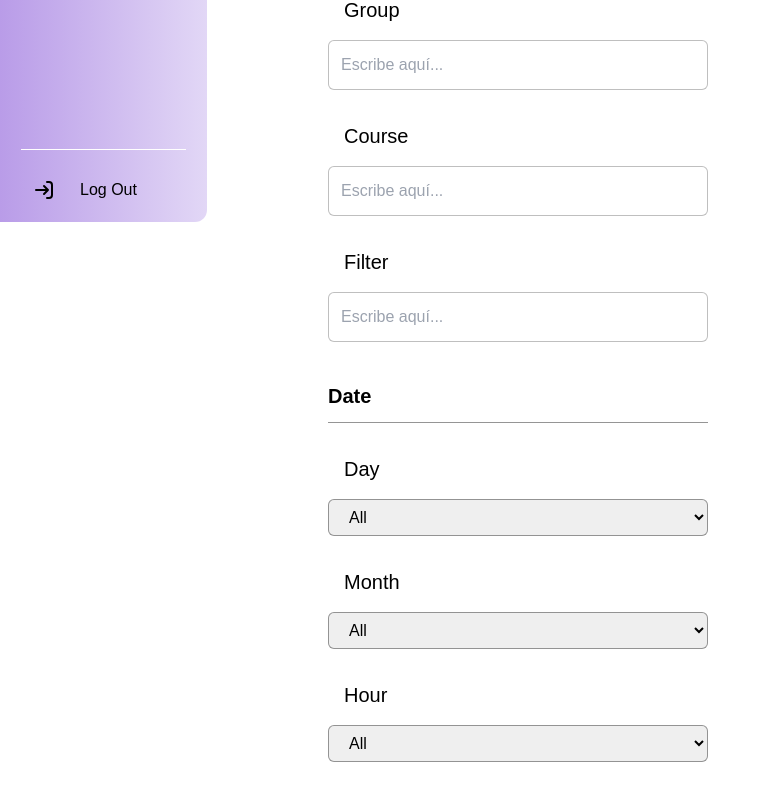
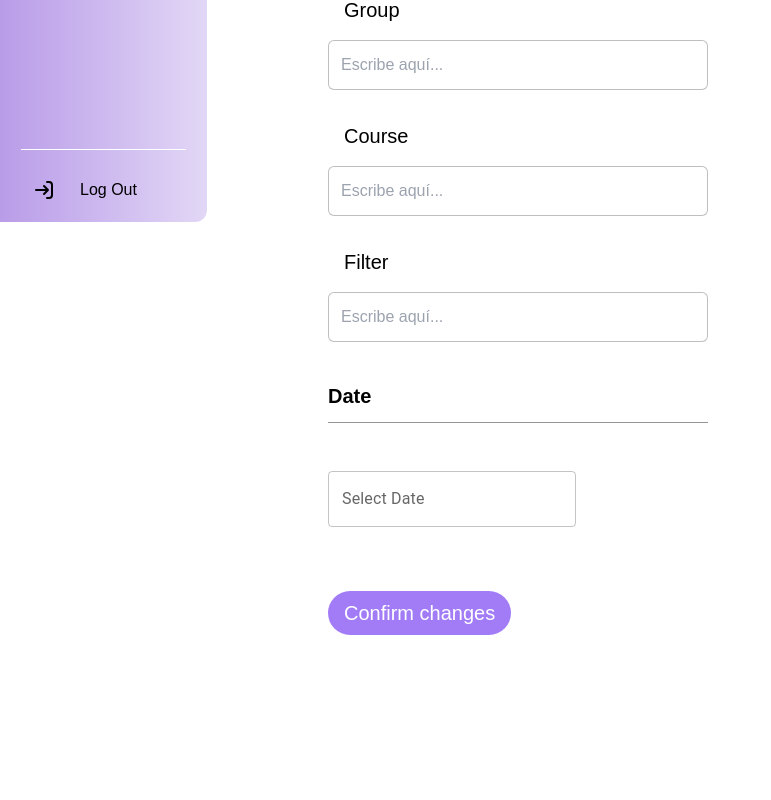
Before and after one commit to Kevingu08/Proyecto-Interactivas-II, a React (Vite) app in the folder Jint/: page /AdminView in a window 1280 px wide. Shown: the part 578-1378 px from the top of the page, without its empty margins (0-771 px from the left). After the commit the page ends 1301 px from the top, so only its background shows below. Built offline with nearby package versions, Linux system fonts and the light colour scheme.

Commit message:
DatePicker added

```diff
--- a/Jint/package.json
+++ b/Jint/package.json
@@ -13,9 +13,12 @@
     "dependencies": {
         "@emotion/react": "^11.11.4",
         "@emotion/styled": "^11.11.5",
-        "@mui/material": "^5.15.17",
+        "@mui/icons-material": "^5.15.18",
+        "@mui/material": "^5.15.18",
         "@mui/x-charts": "^7.4.0",
+        "@mui/x-date-pickers": "^7.5.0",
         "cally": "^0.6.0",
+        "dayjs": "^1.11.11",
         "react": "^18.2.0",
         "react-dom": "^18.2.0",
         "react-router-dom": "^6.23.1",
--- a/Jint/src/pages/AdminView.jsx
+++ b/Jint/src/pages/AdminView.jsx
@@ -1,7 +1,10 @@
 import { Calendar } from '../components/Calendar'
+import { Box, Typography } from '@mui/material'
+import { LocalizationProvider } from '@mui/x-date-pickers/LocalizationProvider'
+import { AdapterDayjs } from '@mui/x-date-pickers/AdapterDayjs'
+import { DatePicker } from '@mui/x-date-pickers/DatePicker'
+
 import { Dropdown } from '../components/Dropdown'
-
-//responsive prueba
 
 export function AdminView() {
     return (
@@ -68,31 +71,25 @@ export function AdminView() {
                     <h2 className="text-xl font-bold mt-10 border-b border-gray border-opacity-90 pb-3 mb-4">
                         Date
                     </h2>
-                    <div className="grid grid-cols-1 sm:grid-cols-1 gap-4 mt-4">
-                        <div>
-                            <h1 className="text-xl font-medium m-4">Day</h1>
-                            <div>
-                                <Dropdown />
-                            </div>
-                        </div>
-                        <div>
-                            <h1 className="text-xl font-medium m-4">Month</h1>
-                            <div>
-                                <Dropdown />
-                            </div>
-                        </div>
-                        <div>
-                            <h1 className="text-xl font-medium m-4">Hour</h1>
-                            <div>
-                                <Dropdown />
-                            </div>
-                        </div>
+                    <div className='pt-8 '>
+                        <LocalizationProvider dateAdapter={AdapterDayjs}>
+                            <DatePicker label="Select Date" />
+                        </LocalizationProvider>
                     </div>
+
                 </div>
+                <div className='mt-12'>
+                    <button className="rounded-full bg-violet-500 bg-opacity-80 hover:bg-opacity-50 text-xl text-white px-4 py-2">
+                        Confirm changes
+                    </button>
+            </div>
             </div>
             <div className="p-4 sm:p-24">
                 <Calendar />
             </div>
+
+
         </section>
+
     )
 }
```
Also changed, not shown: Jint/src/components/Boton.jsx (added), 1 other file (tests, documents, lock files or other folders).
